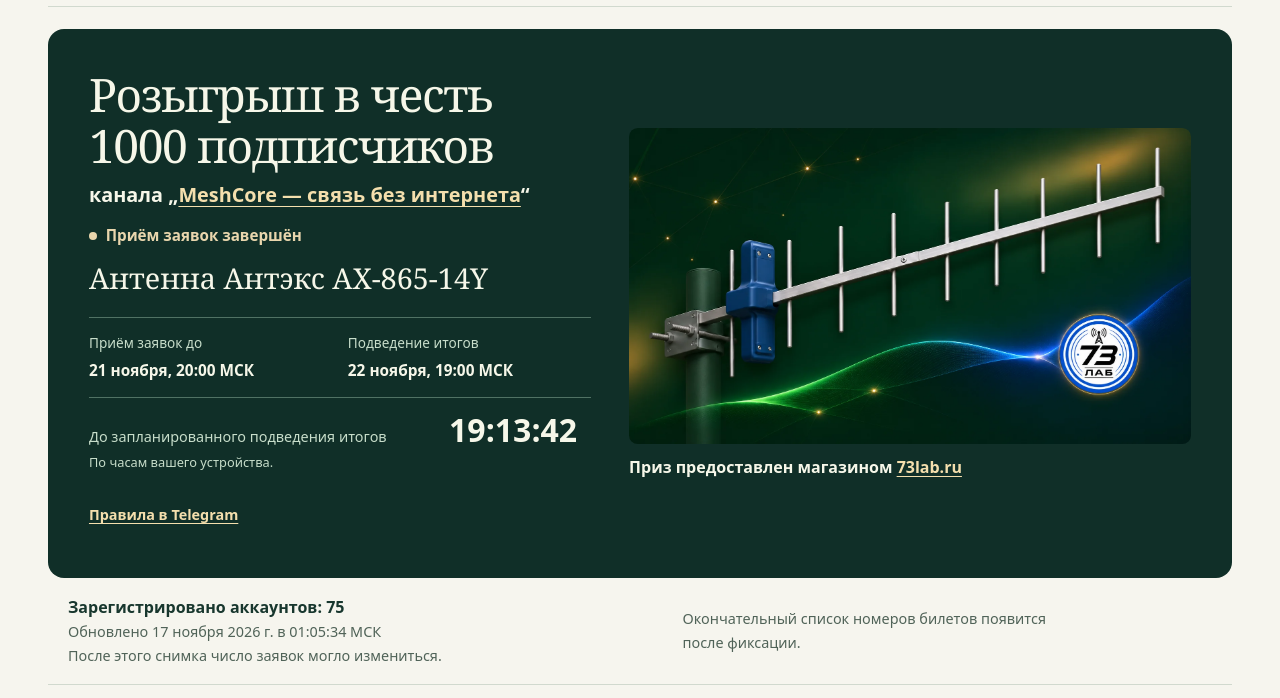
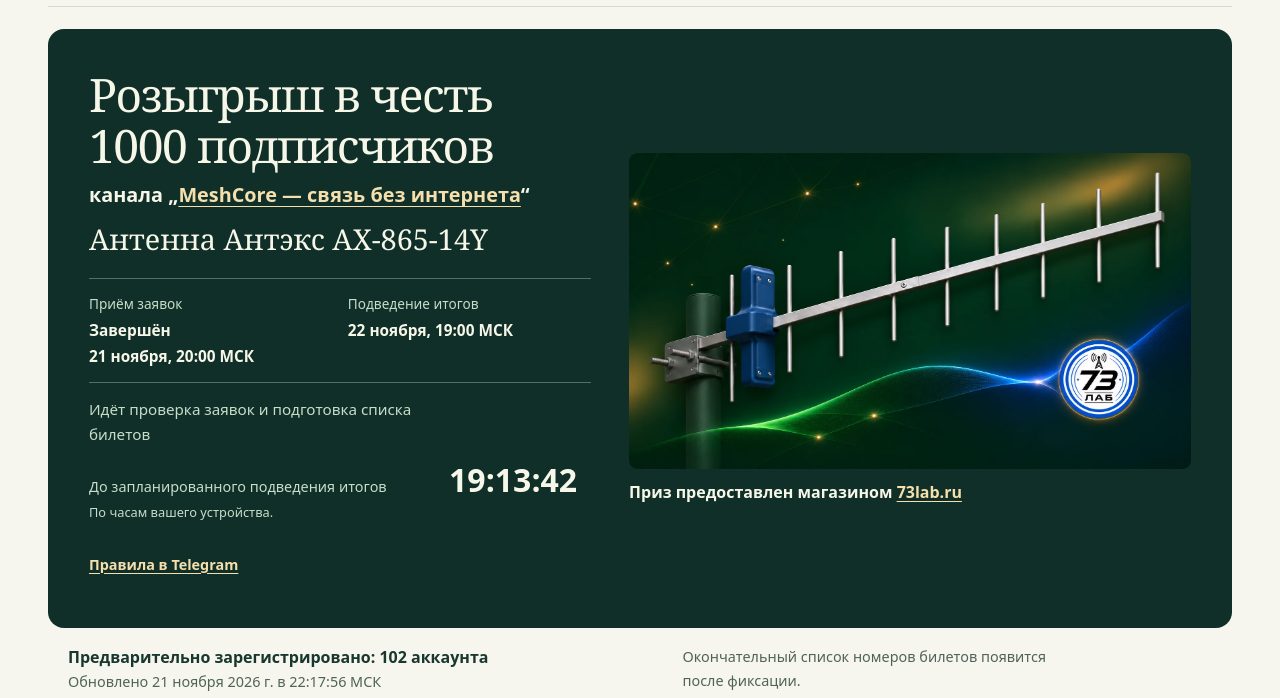
Before and after one commit to VoxMesh/MeshDraw, a plain HTML site: page docs/index.html in a window 1280 px wide. Shown: the part 74-772 px from the top of the page. Drawn offline with Linux system fonts and the light colour scheme.

Commit message:
Update registration closure display

```diff
--- a/docs/SHA256SUMS.json
+++ b/docs/SHA256SUMS.json
@@ -2,14 +2,14 @@
   ".nojekyll": "e3b0c44298fc1c149afbf4c8996fb92427ae41e4649b934ca495991b7852b855",
   "RELEASE.json": "41e835d8d9d99d006fec221f8e01ee57a5afe6630dd464185dcb01a74494c78d",
   "announcement.json": "9216dd9164d444dd858ce2fbb3c4fadc781cd522efa6b89ec3adb18a4fee5296",
-  "announcement.mjs": "13e216e58f0510a8d44d5ea2736104599c4425f0f52a755d57d57e068b6dd64b",
+  "announcement.mjs": "e8d8489f81b71a27cfda905f1c09b63f228af22108bd16c8d9a87020ab2cbc1c",
   "app.mjs": "064c0a95755940061f3ed8a04805ab08b390d1fc231b684df1238c8221a4ed97",
   "assets/ax-865-14y.webp": "c3fd214999bf980f9a24861f3edfde2072d7c65128f840213e7a14eab0439f8f",
-  "index.html": "821317b26ecac3688503e82d74f44fe7cda92b7c59b9eee9550d4042600784e3",
+  "index.html": "c4e8467303348d85b3b38ab43e58f35fedb188e7ffbba8a50fdb9b94d891141c",
   "prize-image-license.txt": "e821ac1310cc1ad0cdb8471eed71b8b89c23eec6f25273fa41d03e495c61e398",
   "result.json": "e6d9b872bcfe9289010e4a1e5e9f453f9fd2870cecae7ed80e998032609e9f1f",
   "show-status.json": "15a159255ec8d9af7366bba89733dc45ce7e4724246d287aa0ed8ab1303fcde0",
-  "show-v2.css": "8d5f50c82d6fc93cb9c93fa4b3e6d73c762e42ee9b0b30f985eb6143aa17ac61",
+  "show-v2.css": "b8445fd2299cb1eca3920fe4d496736c0f33335e852700cd046c30473b19ba15",
   "show-v2.mjs": "d6450939e2721b5ecb6ffb5ab7cde575552068726a67908e5fb2be269c2fb57b",
   "style.css": "835a48113108b42611815296209ec760587e633e5ea58eabc707e25bcd6f3726",
   "verification.json": "38e0b9de817f645c4bec37c0d4a3e58baecccb040f5718dc069a72c7385a0bed",
--- a/docs/announcement.mjs
+++ b/docs/announcement.mjs
@@ -49,7 +49,7 @@ export function validateAnnouncement(data) {
   return {cutoff, ceremony};
 }
 
-export function announcementClock(state, {cutoff, ceremony} = {}, now = Date.now()) {
+export function announcementClock(state, {cutoff, ceremony, registrationClosed = false} = {}, now = Date.now()) {
   if (!state || state.archive_plan
       || !['OPEN', 'CLOSING', 'CLOSED', 'DRAINED'].includes(state.phase)
       || !Number.isFinite(+cutoff) || !Number.isFinite(+ceremony) || +cutoff >= +ceremony
@@ -60,7 +60,7 @@ export function announcementClock(state, {cutoff, ceremony} = {}, now = Date.now
   }
   if (now < Date.parse(state.opens_at)) return null;
   if (now >= +ceremony) return {label: 'Ожидаем опубликованного проверенного результата', seconds: null};
-  const registering = state.phase === 'OPEN' && now < +cutoff;
+  const registering = !registrationClosed && state.phase === 'OPEN' && now < +cutoff;
   return {
     label: registering ? 'До окончания приёма заявок' : 'До запланированного подведения итогов',
     seconds: Math.ceil(((registering ? +cutoff : +ceremony) - now) / 1000),
@@ -89,20 +89,6 @@ function setLink(id, label, href) {
   link.href = href;
 }
 
-function setLinkedText(element, text, link) {
-  const label = link.textContent;
-  const position = text.indexOf(label);
-  if (position === -1) {
-    element.textContent = text;
-    return;
-  }
-  const inlineLink = document.createElement('a');
-  inlineLink.href = link.href;
-  inlineLink.rel = link.rel;
-  inlineLink.textContent = label;
-  element.replaceChildren(text.slice(0, position), inlineLink, text.slice(position + label.length));
-}
-
 export async function mountAnnouncement() {
   const response = await fetch(new URL('./announcement.json', import.meta.url), {
     cache: 'no-cache', credentials: 'omit', redirect: 'error', signal: AbortSignal.timeout(8000),
@@ -110,6 +96,13 @@ export async function mountAnnouncement() {
   if (!response.ok) throw new Error('ANNOUNCEMENT_UNAVAILABLE');
   const data = parsePackageText(await response.text());
   const {cutoff, ceremony} = validateAnnouncement(data);
+  const registrationClosed = byId('announcement-content').dataset.registrationClosed === 'true';
+  const count = byId('announcement-meta');
+  const preliminaryCount = Number(count.dataset.preliminaryCount);
+  const preliminaryAt = count.dataset.preliminaryAt;
+  const preliminaryValid = Number.isSafeInteger(preliminaryCount) && preliminaryCount >= 0
+    && typeof preliminaryAt === 'string' && Number.isFinite(Date.parse(preliminaryAt))
+    && Date.parse(preliminaryAt) >= +cutoff;
   const heading = byId('prelaunch-heading');
   byId('announcement-title').textContent = data.title;
   const channelUrl = new URL('.', data.post_url).href.slice(0, -1);
@@ -120,17 +113,11 @@ export async function mountAnnouncement() {
   byId('prelaunch-summary').hidden = true;
   byId('announcement-prize-title').textContent = data.prize;
   byId('announcement-sponsor').textContent = data.sponsor;
-  setLinkedText(byId('announcement-participation'), data.participation, byId('announcement-title-channel'));
   setTime('announcement-cutoff', cutoff);
   setTime('announcement-ceremony', ceremony);
   setLink('announcement-cta', data.cta, data.post_url);
   setLink('announcement-rules-link', data.rules_label, data.rules_url);
   setLink('announcement-full-rules', 'Полные правила в Telegram', data.rules_url);
-  byId('announcement-conditions').replaceChildren(...data.conditions.map(text => {
-    const item = document.createElement('li');
-    setLinkedText(item, text, byId('announcement-sponsor-link'));
-    return item;
-  }));
   if (data.prize_image) {
     const image = byId('announcement-prize-image');
     const {src, alt, width, height} = data.prize_image;
@@ -144,16 +131,19 @@ export async function mountAnnouncement() {
   return {
     matches: state => !state || Date.parse(state.cutoff_at) === +cutoff,
     render(state, phaseLabel, now = Date.now(), stale = false) {
-      const open = state?.phase === 'OPEN' && now >= Date.parse(state.opens_at) && now < +cutoff;
+      const locked = state?.archive_plan != null;
+      const open = !registrationClosed && state?.phase === 'OPEN' && now >= Date.parse(state.opens_at) && now < +cutoff;
       const registration = state?.registered_accounts;
       const status = state ? (open ? data.open_status
         : state.phase === 'OPEN' && now >= +cutoff ? data.closed_status : phaseLabel)
         : now >= +cutoff ? data.closed_status : 'Ожидаем официальный снимок регистрации';
       const statusNode = byId('announcement-status');
+      statusNode.hidden = registrationClosed && !locked;
+      byId('announcement-preparation').hidden = !registrationClosed || !state || locked;
       if (statusNode.textContent !== status) statusNode.textContent = status;
       statusNode.dataset.tone = state?.phase === 'DRAW_FAILED' ? 'error' : open ? 'open' : 'pending';
 
-      const clock = announcementClock(state, {cutoff, ceremony}, now);
+      const clock = announcementClock(state, {cutoff, ceremony, registrationClosed}, now);
       byId('announcement-clock').hidden = !clock;
       const countdown = byId('announcement-countdown');
       countdown.hidden = clock?.seconds == null;
@@ -168,20 +158,22 @@ export async function mountAnnouncement() {
       const ctaText = open ? data.cta : 'Открыть пост розыгрыша';
       if (cta.textContent !== ctaText) cta.textContent = ctaText;
       cta.hidden = !open && (Boolean(state) || now >= +cutoff);
-      const locked = state?.archive_plan != null;
       byId('announcement-content').toggleAttribute('data-locked', locked);
       byId('announcement-registration').hidden = locked;
-      const countText = registration == null ? 'Число зарегистрированных аккаунтов пока недоступно.'
+      const preliminary = registrationClosed && !locked && registration != null && preliminaryValid
+        && Date.parse(state.snapshot_at) < Date.parse(preliminaryAt) && preliminaryCount >= registration;
+      const countText = preliminary ? 'Предварительно зарегистрировано: ' + integer.format(preliminaryCount) + ' аккаунта'
+        : registration == null ? 'Число зарегистрированных аккаунтов пока недоступно.'
         : 'Зарегистрировано аккаунтов: ' + integer.format(registration);
-      const count = byId('announcement-meta');
       if (count.textContent !== countText) count.textContent = countText;
       byId('announcement-updated').hidden = registration == null;
-      byId('announcement-stale').hidden = !stale;
+      byId('announcement-stale').hidden = preliminary || !stale;
       if (registration != null) {
         const snapshot = byId('announcement-snapshot');
-        if (snapshot.dateTime !== state.snapshot_at) {
-          snapshot.dateTime = state.snapshot_at;
-          snapshot.textContent = moscowSnapshot.format(new Date(state.snapshot_at)) + ' МСК';
+        const snapshotAt = preliminary ? preliminaryAt : state.snapshot_at;
+        if (snapshot.dateTime !== snapshotAt) {
+          snapshot.dateTime = snapshotAt;
+          snapshot.textContent = moscowSnapshot.format(new Date(snapshotAt)) + ' МСК';
         }
       }
     },
--- a/docs/index.html
+++ b/docs/index.html
@@ -34,20 +34,21 @@
         <span id="announcement-title-channel-line" class="announcement-title-channel" hidden>канала „<a id="announcement-title-channel" rel="noreferrer"></a>“</span>
       </h1>
       <p id="prelaunch-summary">Сведения о конкурсе пока недоступны.</p>
-      <div class="announcement-hero" id="announcement-content" hidden>
+      <div class="announcement-hero" id="announcement-content" data-registration-closed="true" hidden>
         <div id="announcement-copy" class="announcement-copy">
           <p class="status announcement-status" id="announcement-status" role="status"></p>
           <p class="announcement-prize"><strong id="announcement-prize-title"></strong></p>
           <dl class="announcement-dates">
             <div>
-              <dt>Приём заявок до</dt>
-              <dd><time id="announcement-cutoff"></time></dd>
+              <dt>Приём заявок</dt>
+              <dd><strong>Завершён</strong><time id="announcement-cutoff"></time></dd>
             </div>
             <div>
               <dt>Подведение итогов</dt>
               <dd><time id="announcement-ceremony"></time></dd>
             </div>
           </dl>
+          <p id="announcement-preparation" class="announcement-preparation" role="status" hidden>Идёт проверка заявок и подготовка списка билетов</p>
           <div id="announcement-clock" class="announcement-clock" hidden>
             <p id="announcement-clock-label" class="announcement-clock-label" role="status"></p>
             <p id="announcement-countdown" class="announcement-countdown" role="timer" aria-live="off" aria-labelledby="announcement-clock-label" aria-describedby="announcement-clock-note" hidden></p>
@@ -65,7 +66,7 @@
       </div>
       <div id="announcement-registration" class="announcement-registration" hidden>
         <div>
-          <p id="announcement-meta">Официальный снимок регистрации пока недоступен.</p>
+          <p id="announcement-meta" data-preliminary-count="102" data-preliminary-at="2026-11-21T19:17:56Z">Официальный снимок регистрации пока недоступен.</p>
           <p id="announcement-updated" class="muted" hidden>Обновлено <time id="announcement-snapshot"></time></p>
           <p id="announcement-stale" class="muted" hidden>После этого снимка число заявок могло измениться.</p>
         </div>
@@ -167,8 +168,6 @@
     <section id="announcement-rules" class="announcement-rules" aria-labelledby="announcement-rules-title" hidden>
       <h2 id="announcement-rules-title">Условия участия</h2>
       <div>
-        <p id="announcement-participation"></p>
-        <ul id="announcement-conditions"></ul>
         <p><a id="announcement-full-rules" rel="noreferrer"></a></p>
       </div>
     </section>
--- a/docs/show-v2.css
+++ b/docs/show-v2.css
@@ -188,6 +188,8 @@
 }
 .announcement-dates dt { color:#c7ddca; }
 .announcement-dates dd { font-size:.96rem; font-weight:650; }
+.announcement-dates strong { display:block; }
+.announcement-hero .announcement-preparation { margin-top:.85rem; }
 .announcement-clock {
   display:flex;
   flex-wrap:wrap;
```
Also changed, not shown: tests/public_web_vectors.mjs (+19 -0 lines).
